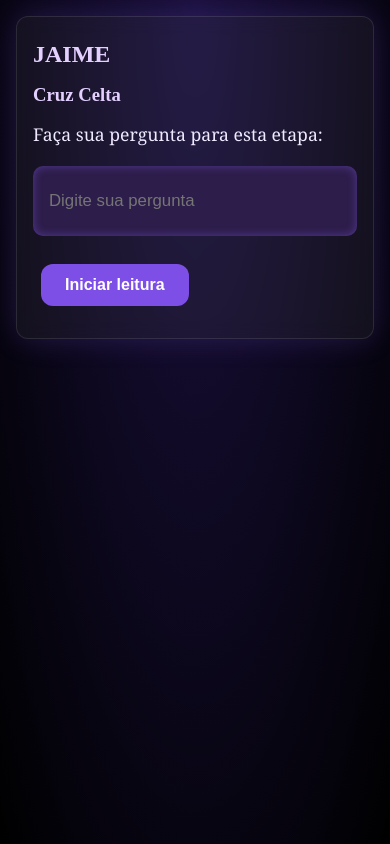
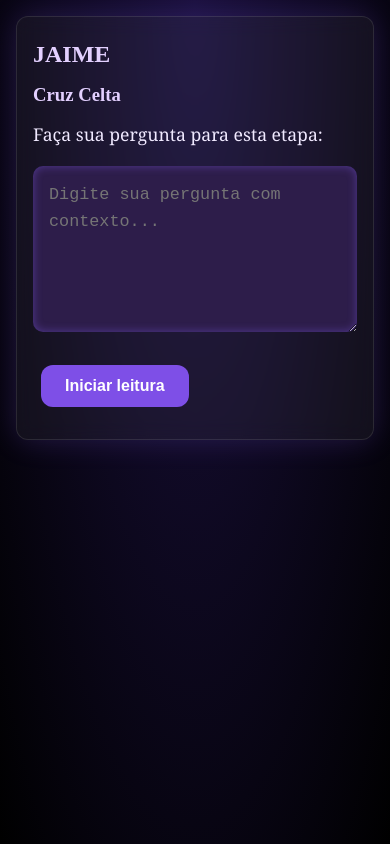
Before and after one commit to philgodoy96/taro-virtual, a React (Vite) app in the folder frontend/: page / in a window 390 px wide. Both pictures are taken after a click on the button "🌌 Jaime E. Cannes". Built offline with nearby package versions, Linux system fonts and the light colour scheme.

Commit message:
Substitui input por textarea e melhora layout responsivo e visual da leitura

```diff
--- a/frontend/src/App.jsx
+++ b/frontend/src/App.jsx
@@ -97,11 +97,12 @@ export default function App() {
         <h2>{tarologo.toUpperCase()}</h2>
         <h3>{etapaAtual?.titulo || "Início"}</h3>
         <p>Faça sua pergunta para esta etapa:</p>
-        <input
-          type="text"
+        <textarea
+          className="pergunta-textarea"
           value={pergunta}
           onChange={(e) => setPergunta(e.target.value)}
-          placeholder="Digite sua pergunta"
+          placeholder="Digite sua pergunta com contexto..."
+          rows={5}
         />
         <button
           onClick={() => {
@@ -149,7 +150,7 @@ export default function App() {
       </div>
 
       {cartas.length === etapaAtual.cartas && !resposta && (
-        <button onClick={consultarTarologo} disabled={carregando}>
+        <button className="interpretar-btn" onClick={consultarTarologo} disabled={carregando}>
           {carregando ? "Consultando..." : "Interpretar Leitura"}
         </button>
       )}
--- a/frontend/src/styles.css
+++ b/frontend/src/styles.css
@@ -39,8 +39,8 @@ h1, h2, h3 {
   font-size: 1.1rem;
 }
 
-/* Input da pergunta (estilo textarea) */
-input[type="text"] {
+/* Textarea para pergunta */
+.pergunta-textarea {
   width: 100%;
   padding: 1.2rem;
   font-size: 1.1rem;
@@ -50,8 +50,10 @@ input[type="text"] {
   background-color: #2d1d4a;
   color: #fff;
   outline: none;
+  resize: vertical;
   box-shadow: inset 0 0 10px rgba(140, 100, 255, 0.4);
-  min-height: 80px;
+  min-height: 120px;
+  line-height: 1.6;
 }
 
 /* Botões */
@@ -67,6 +69,7 @@ button {
   margin: 0.5rem;
   font-weight: bold;
 }
+
 button:hover {
   background-color: #9f6aff;
   box-shadow: 0 0 12px #d0a7ff;
@@ -78,6 +81,13 @@ button:hover {
 }
 .tarologo-selector button:hover {
   background-color: #8e63f3;
+}
+
+/* Botão de interpretar leitura */
+button.interpretar-btn {
+  display: block;
+  margin: 1.5rem auto 1rem auto;
+  text-align: center;
 }
 
 /* Deck (puxar carta) */
@@ -108,6 +118,7 @@ button:hover {
   font-size: 2rem;
   transition: transform 0.3s ease, box-shadow 0.3s ease;
 }
+
 .deck:hover .card-back {
   transform: scale(1.05);
   box-shadow: 0 0 25px rgba(198, 145, 255, 0.7);
@@ -121,6 +132,7 @@ button:hover {
   justify-content: center;
   margin-top: 1rem;
 }
+
 .revealed-card {
   background: #2e1e49;
   border: 1px solid #8057c3;
@@ -161,13 +173,6 @@ button:hover {
   margin-bottom: 1rem;
 }
 
-/* Botão de interpretar leitura — centralizado */
-button.interpretar-btn {
-  display: block;
-  margin: 1.5rem auto 1rem auto;
-  text-align: center;
-}
-
 /* Mobile improvements */
 @media (max-width: 768px) {
   body {
@@ -180,10 +185,10 @@ button.interpretar-btn {
     border-radius: 12px;
   }
 
-  input[type="text"] {
+  .pergunta-textarea {
+    font-size: 1.05rem;
     padding: 1rem;
-    font-size: 1.05rem;
-    min-height: 70px;
+    min-height: 100px;
   }
 
   .resposta {
```
